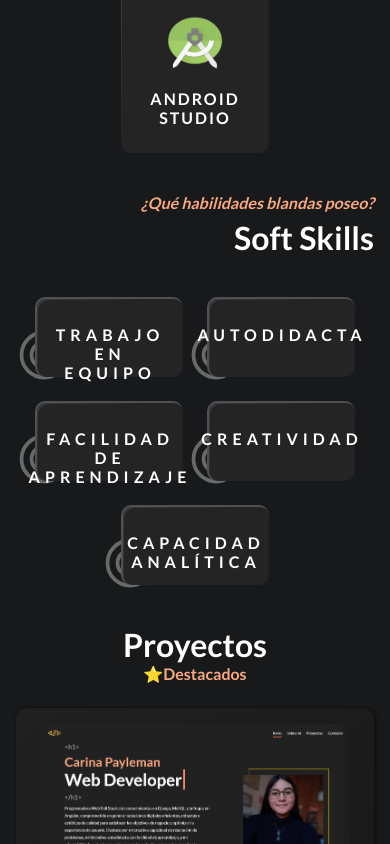
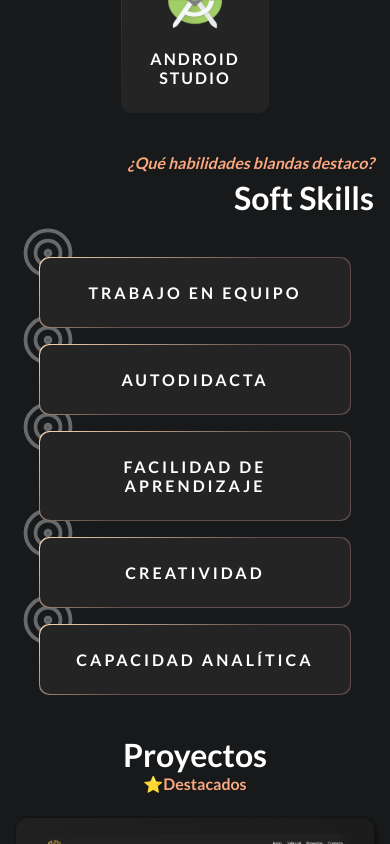
Before and after one commit to PaylemanC/portfolio, an Angular app: page / in a window 390 px wide. Shown: the part 3338-4182 px from the top of the page. Built offline with nearby package versions, Linux system fonts and the light colour scheme.

Commit message:
Cambia UI de soft skills

```diff
--- a/src/app/components/hard-skill/hard-skill.component.scss
+++ b/src/app/components/hard-skill/hard-skill.component.scss
@@ -8,7 +8,7 @@
   span {
     position: absolute;
     top: -37px;
-    left: -21px;
+    right: -21px;
     font-size: 4.6rem;
     opacity: 0.35;
     font-weight: bolder;
--- a/src/app/components/soft-skill/soft-skill.component.scss
+++ b/src/app/components/soft-skill/soft-skill.component.scss
@@ -2,22 +2,26 @@
 
 .soft-skill {
   @extend .hard-skill;
-  align-items: initial;
   span {
-    top: 28px;
+    top: -34px;
     left: -21px;
   }
 }
 
 .soft-skill__content {
   @extend .hard-skill__content;
-  border: 2px solid #505050;
-  border-bottom: none;
-  border-right: none;
-  height: 80px;
+  width: auto;
+  background: linear-gradient(153deg, $soft-pink 0%, #5f4e4a 50%) no-repeat;
   p {
-    text-transform: uppercase;
-    letter-spacing: .5rem;
-    text-align: center;
+    letter-spacing: 3px;
   }
 }
+
+@media (max-width: 575px) {
+  .soft-skill {
+    width: 80vw;
+  }
+  .soft-skill__content {
+    width: 100%;
+  }
+}
--- a/src/app/pages/home/home.component.html
+++ b/src/app/pages/home/home.component.html
@@ -56,7 +56,7 @@
       </div>
     </div>
     <div class="about-me__soft-skills" *ngIf="softSkills.length > 0">
-      <h4>¿Qué habilidades blandas poseo?</h4>
+      <h4>¿Qué habilidades blandas destaco?</h4>
       <h2>Soft Skills</h2>
       <div class="soft-skills__container">
         <app-soft-skill [softSkill]="softSkill" *ngFor="let softSkill of softSkills"></app-soft-skill>
--- a/src/app/pages/home/home.component.scss
+++ b/src/app/pages/home/home.component.scss
@@ -123,7 +123,7 @@
   }
   .hard-skills__container, .soft-skills__container {
     display: flex;
-    gap: 24px;
+    gap: 34px;
     flex-wrap: wrap;
     margin: 40px 16px;
     align-items: center;
@@ -230,5 +230,8 @@
     .about-me__content-container {
       grid-template-columns: 1fr;
     }
+    .hard-skills__container, .soft-skills__container {
+      gap: 16px;
+    }
   }
 }
```
